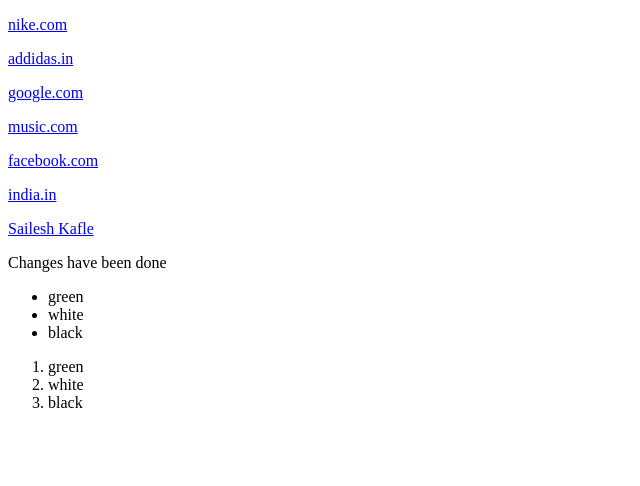
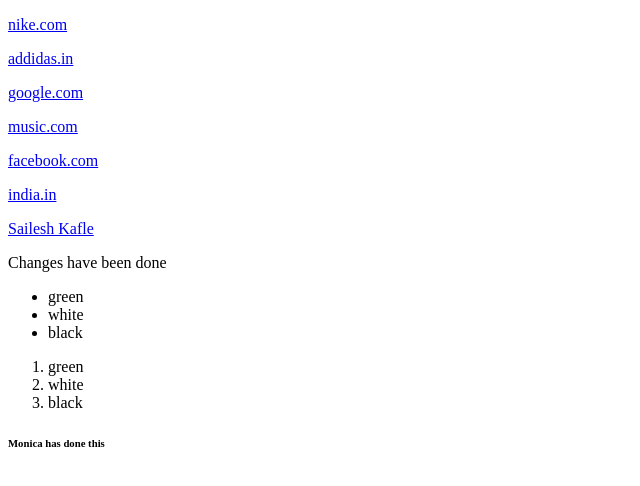
Before and after one commit to rchm5/Car-Advantage, a plain HTML site: page index.html in a window 1280 px wide. Shown: the full height of the page, 0-640 px from the left. Drawn offline with Linux system fonts and the light colour scheme.

Commit message:
monikashah

```diff
--- a/index.html
+++ b/index.html
@@ -30,5 +30,7 @@
 <li>white</li>
 <li>black</li>
 </ol>
+
+<h6>Monica has done this</h6>
 </body>
 </html>
```
